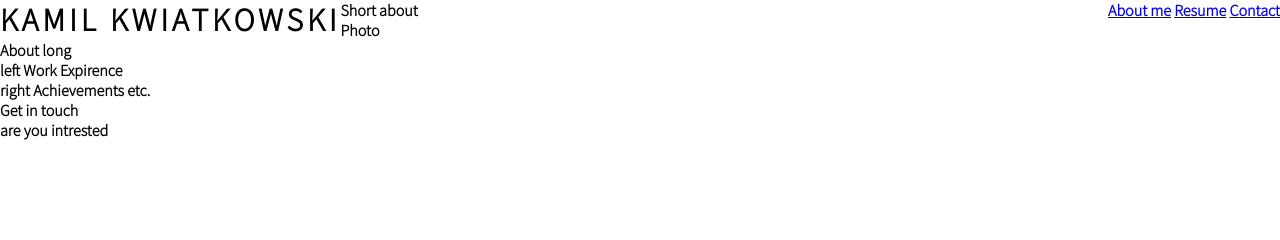
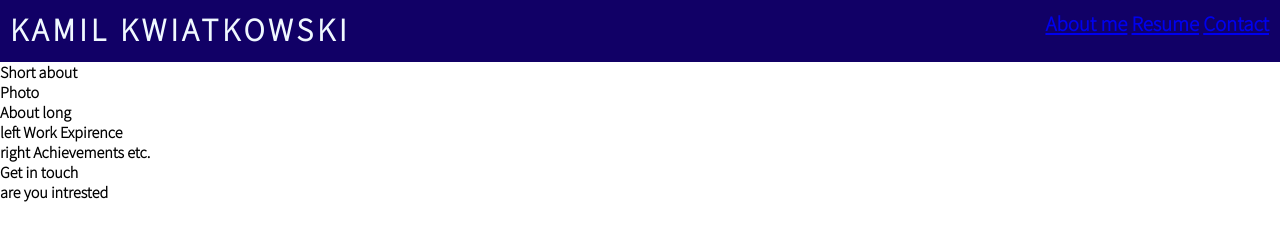
Before and after one commit to kamil-kw/kamil_k_cv_p1, a plain HTML site: page index.html in a window 1280 px wide. Drawn offline with Linux system fonts and the light colour scheme.

Commit message:
Styling and positioning  header

```diff
--- a/assets/css/style.css
+++ b/assets/css/style.css
@@ -13,7 +13,7 @@ h1 {
     font-family: 'Source Sans Pro', sans-serif;
     text-transform: uppercase;
     letter-spacing: 4px;
-    color: black;
+    color: aliceblue;
 }
 h2 {
     font-family: 'Poppins', sans-serif;
@@ -22,14 +22,34 @@ h2 {
 }
 
 /* Header style */
+#header-container {
+    padding: 30px;
+    border: 1px solid #110066;
+    background-color: #110066;
+    position: relative;
+
+}
 
 #logo {
     float: left;
+    position: fixed;
+    top: 10px;
+    left: 10px
+}
+#logo h1 {
+    text-decoration: none;
+    color: aliceblue;
 }
 
 #menu {
+    font-size: 130%;
     float: right;
+    position: absolute;
+    top: 10px;
+    right: 10px;
+    bottom: 10px;
 }
+
 
 #menu li {
     display: inline-block;
--- a/index.html
+++ b/index.html
@@ -13,7 +13,8 @@
 
 <body>
     <header>
-        <div id="logo"><h1>Kamil Kwiatkowski</h1></div>
+            <div id="header-container">
+                <h1 id="logo">Kamil Kwiatkowski</h1>
                 <div id="menu">
                     <ul>
                         <li>
@@ -26,6 +27,7 @@
                             <a href="#">Contact</a>
                         </li>
                     </ul>
+                </div>
             </div>
     </header>
     <section>
```
Lines whose indentation alone changed are shown as unchanged.
